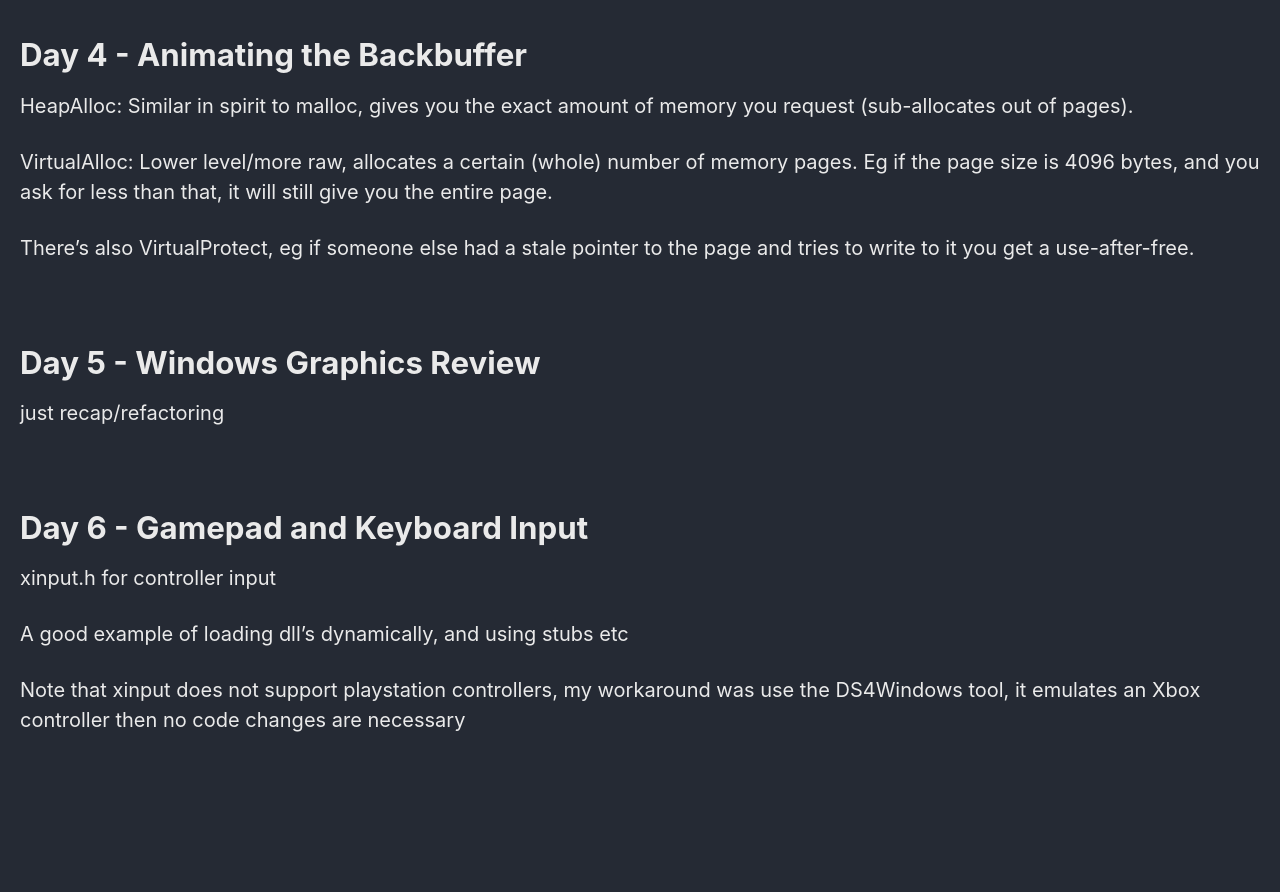
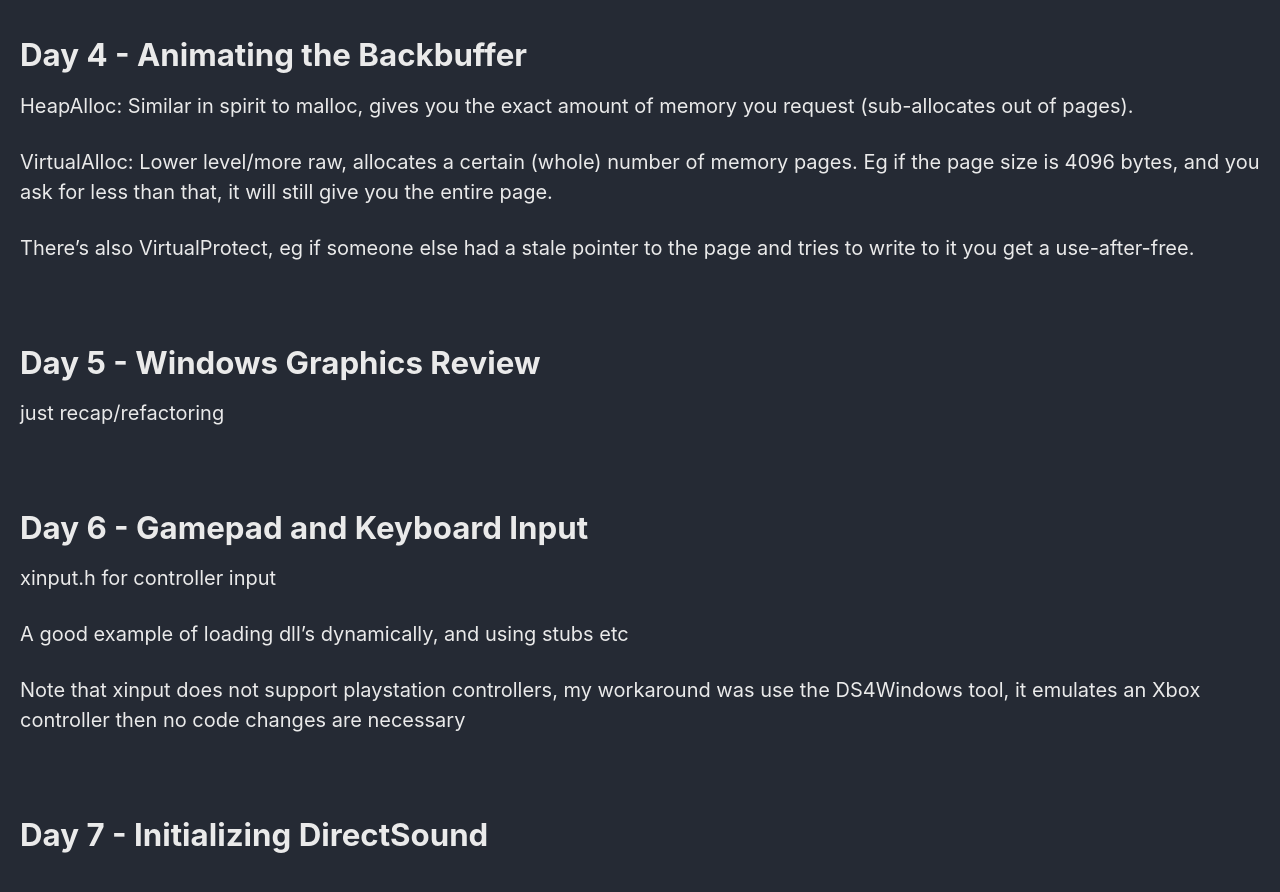
Before and after one commit to Connor-McCartney/Connor-McCartney.github.io, a Jekyll site: the page built from _pages/misc/HandmadeHeroNotes.md, in a window 1280 px wide and 900 px high, scrolled down 1697 px. Shown: the top 892 px of the window. Built offline with Jekyll 4.4.1, drawn with Linux system fonts in a browser that asks for light colours; cached includes are drawn as plain includes; our own code applies the rules of GitHub Pages for plain Markdown files; before the commit the page ends 2488 px from its top, so only the background shows below that.

Commit message:
Update HandmadeHeroNotes.md

```diff
--- a/_pages/misc/HandmadeHeroNotes.md
+++ b/_pages/misc/HandmadeHeroNotes.md
@@ -95,3 +95,8 @@ xinput.h for controller input
 A good example of loading dll's dynamically, and using stubs etc
 
 Note that xinput does not support playstation controllers, my workaround was use the DS4Windows tool, it emulates an Xbox controller then no code changes are necessary
+
+
+<br>
+
+# Day 7 - Initializing DirectSound
```
